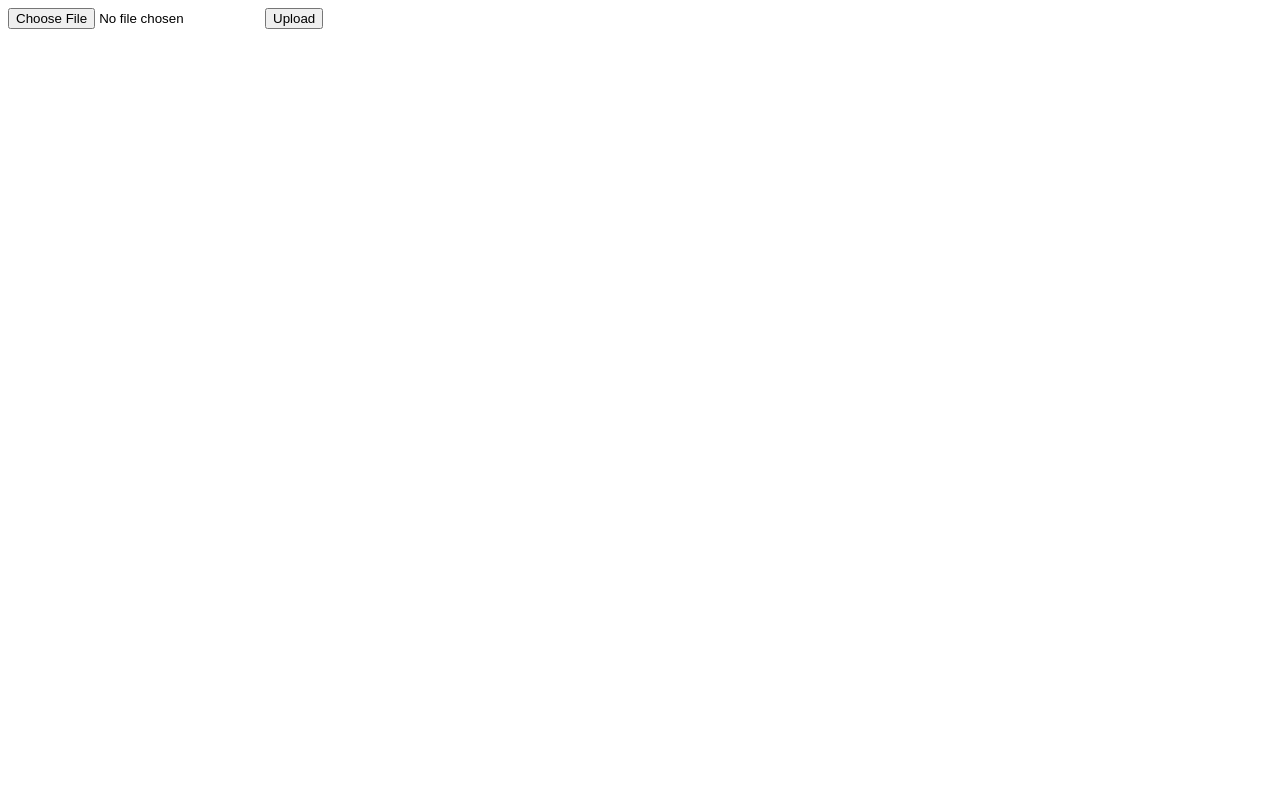
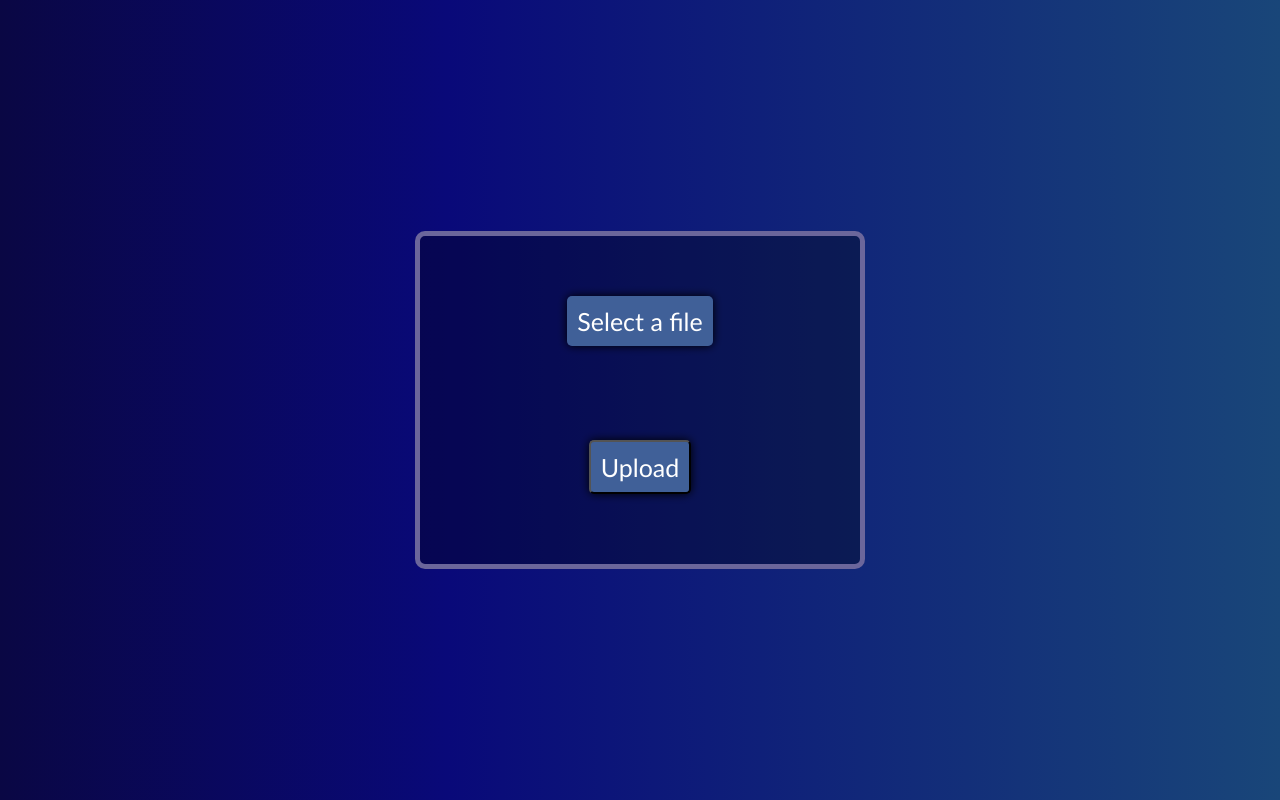
Before and after one commit to seiKiMo-Inc/Arikatsu, a website: page views/upload.html in a window 1280 px wide. Drawn offline with Linux system fonts and the light colour scheme.

Commit message:
Add frontend to `upload`

```diff
--- /dev/null
+++ b/views/scripts/upload.js
@@ -0,0 +1,18 @@
+updateList = function () {
+    var input = document.getElementById('file-upload');
+    var output = document.getElementById('file-list');
+
+    output.innerHTML = '<ul>';
+    for (var i = 0; i < input.files.length; ++i) {
+        output.innerHTML += '<li>' + input.files.item(i).name + '</li>';
+    }
+    output.innerHTML += '</ul>';
+}
+
+alertEmptyList = function () {
+    var input = document.getElementById('file-upload');
+
+    if (input.files.length == 0) {
+        alert("Please select at least one file to upload.");
+    }
+}
--- /dev/null
+++ b/views/styles/upload.css
@@ -0,0 +1,70 @@
+body {
+    margin: 0px;
+    padding: 0px;
+    font-family: 'Gill Sans', 'Gill Sans MT', Calibri, 'Trebuchet MS', sans-serif;
+    overflow: hidden;
+    height: 100vh;
+    background: linear-gradient(90deg, rgb(10, 7, 68) 0%, rgba(9, 9, 121, 1) 35%, rgb(25, 70, 121) 100%);
+    color: white;
+}
+
+.main {
+    position: fixed;
+    overflow: hidden;
+    z-index: 1;
+    text-align: center;
+    top: 50%;
+    left: 50%;
+    transform: translate(-50%, -50%);
+    padding: 70px;
+    background-color: rgba(0, 0, 0, 0.3);
+    border-radius: 10px;
+    border: 5px solid rgb(107, 102, 155);
+    font-size: max(1.2vw, 25px);
+    min-width: 300px;
+}
+
+#upload-tag {
+    background-color: #406098;
+    padding: 10px;
+    box-shadow: 0 0 10px 0 rgba(0, 0, 0, 1);
+    border-radius: 5px;
+    font-size: max(1.2vw, 25px);
+    transition: ease-in-out 0.2s;
+}
+
+#upload-tag:hover,
+#submit:hover {
+    cursor: pointer;
+}
+
+#upload-tag:active {
+    background-color: rgba(0, 0, 0, 0.5);
+}
+
+#upload-tag:hover {
+    font-size: max(1.5vw, 25px);
+}
+
+#submit {
+    color: white;
+    font-family: 'Gill Sans', 'Gill Sans MT', Calibri, 'Trebuchet MS', sans-serif;
+    font-size: max(1.2vw, 25px);
+    background-color: #406098;
+    padding: 10px;
+    box-shadow: 0 0 10px 0 rgba(0, 0, 0, 1);
+    border-radius: 5px;
+    transition: ease-in-out 0.2s;
+}
+
+#submit:hover {
+    transform: scale(1.1);
+}
+
+#file-list {
+    font-family: monospace;
+    font-size: max(1.2vw, 25px);
+    color: antiquewhite;
+    padding: 7px;
+    transition: ease-in-out 0.2s;
+}
--- a/views/upload.html
+++ b/views/upload.html
@@ -2,16 +2,26 @@
 
 <!DOCTYPE html>
 <html lang="en">
+
 <head>
     <meta charset="UTF-8">
+    <meta name="viewport" content="width=device-width, initial-scale=1.0">
     <title>Image Upload Area</title>
+    <link rel="stylesheet" href="styles/upload.css">
 </head>
 
 <body>
-        <form rel="uploadForm" id="uploadForm"
-          action="/upload" method="post" enctype="multipart/form-data">
-            <input type="file" name="file" />
-            <input type="submit" value="Upload" />
+    <div class="app">
+        <div class="main">
+            <form rel="upload-form" id="uploadForm" action="/upload" method="post" enctype="multipart/form-data">
+                <label for="file-upload" id="upload-tag">Select a file</label><br>
+                <input id="file-upload" type="file" style="display:none" onchange="javascript:updateList()" multiple /><br>
+                <div id="file-list"></div><br><br>
+                <input id="submit" type="submit" value="Upload" onclick="javascript:alertEmptyList()" />
             </form>
+        </div>
+    </div>
+    <script type="text/javascript" src="scripts/upload.js"></script>
 </body>
+
 </html>
```
Also changed, not shown: 1 other file. Lines whose indentation alone changed are shown as unchanged.
